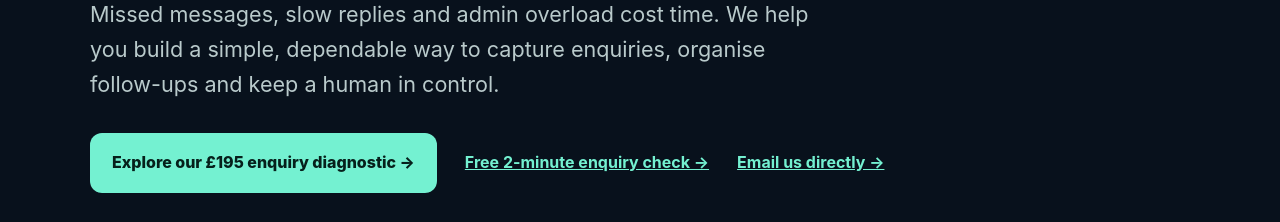
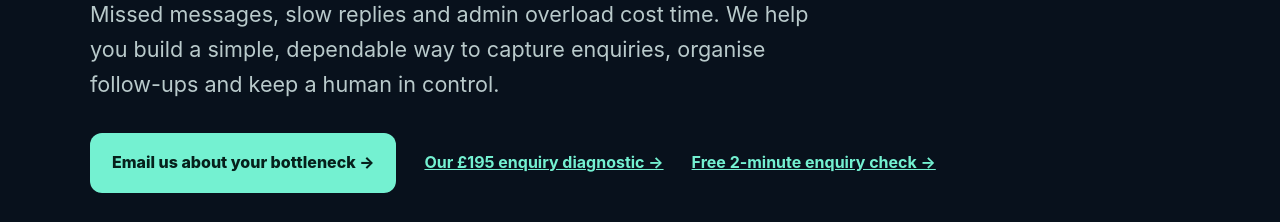
Before and after one commit to mikeyrnewton-pixel/newton-revenue-site, a website: page public/index.html in a window 1280 px wide. Shown: the part 571-793 px from the top of the page. Drawn offline with Linux system fonts and the light colour scheme.

Commit message:
Preserve proven email-first customer contact while promoting diagnostic

```diff
--- a/public/index.html
+++ b/public/index.html
@@ -17,7 +17,7 @@
 <body>
 <header class="bar"><div class="container top"><a class="brand" href="/" aria-label="Newton Revenue home"><span class="mark">N/</span> NEWTON REVENUE</a><a class="navlink" href="/enquiry-diagnostic/">£195 diagnostic <span aria-hidden="true">↗</span></a></div></header>
 <main>
-<section class="hero container"><div class="eyebrow"><span class="dot"></span> PRACTICAL AUTOMATION FOR UK BUSINESSES</div><h1>Every enquiry deserves a proper response.</h1><p class="intro">Missed messages, slow replies and admin overload cost time. We help you build a simple, dependable way to capture enquiries, organise follow-ups and keep a human in control.</p><div class="actions"><a class="btn primary" href="/enquiry-diagnostic/">Explore our £195 enquiry diagnostic <span aria-hidden="true">→</span></a><a class="textlink" href="/enquiry-check/">Free 2-minute enquiry check →</a><a class="textlink" href="mailto:newtonrevenue@gmail.com?subject=Newton%20Revenue%20enquiry">Email us directly →</a></div><div class="proof"><span>✓ Human-reviewed responses</span><span>✓ Built around your existing tools</span><span>✓ No invented ROI claims</span></div></section>
+<section class="hero container"><div class="eyebrow"><span class="dot"></span> PRACTICAL AUTOMATION FOR UK BUSINESSES</div><h1>Every enquiry deserves a proper response.</h1><p class="intro">Missed messages, slow replies and admin overload cost time. We help you build a simple, dependable way to capture enquiries, organise follow-ups and keep a human in control.</p><div class="actions"><a class="btn primary" href="mailto:newtonrevenue@gmail.com?subject=Newton%20Revenue%20enquiry">Email us about your bottleneck <span aria-hidden="true">→</span></a><a class="textlink" href="/enquiry-diagnostic/">Our £195 enquiry diagnostic →</a><a class="textlink" href="/enquiry-check/">Free 2-minute enquiry check →</a></div><div class="proof"><span>✓ Human-reviewed responses</span><span>✓ Built around your existing tools</span><span>✓ No invented ROI claims</span></div></section>
 <section class="soft"><div class="container"><div class="eyebrow">EXPLORE OUR PROJECTS</div><h2>Useful ideas. A working enquiry route.</h2><div class="tiles"><article><div class="num">GUIDES</div><h3>AI Profit Brief</h3><p>Specific DIY workflows, practical AI tutorials and honest limitations.</p><p><a href="/ai-profit-brief/">Read the guides →</a></p></article><article><div class="num">THE SERVICE</div><h3>Business Autopilot 8</h3><p>Explore a modular service concept for the repetitive jobs slowing your business down.</p><p><a href="/autopilot-8/">Explore the offer →</a></p></article><article><div class="num">THE PERSONAL SIDE</div><h3>Newton Reset</h3><p>Small steps, practical routines and rebuilding without the motivational theatre.</p><p><a href="/newton-reset/">Visit Newton Reset →</a></p></article></div></div></section>
 <section class="soft"><div class="container"><div class="eyebrow">WHERE WE START</div><h2>Fix the work that gets in the way of the work.</h2><div class="tiles">
 <article><div class="num">01</div><h3>Enquiries</h3><p>Organise messages from your website and inbox into one clear list of people to respond to.</p><p><a href="/follow-up-tracker/">Get the free follow-up tracker →</a></p></article>
```
